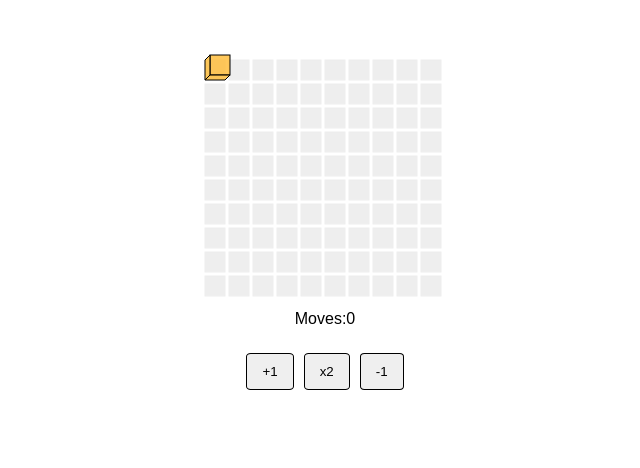
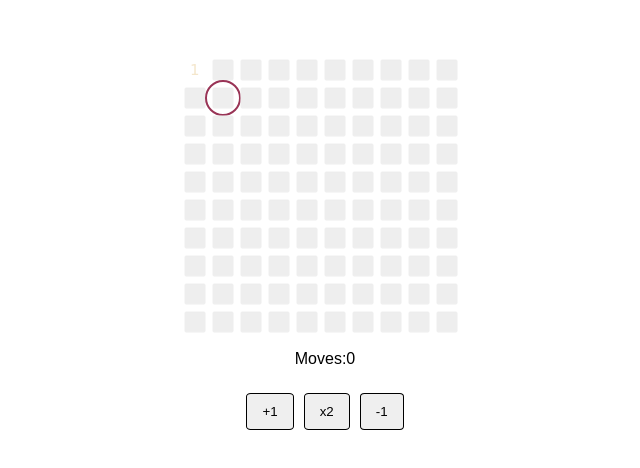
Before and after one commit to JayChetty/double, a React (Create React App) app: page / in a window 1280 px wide. Shown: the top 468 px of the page, without its empty margins (315-955 px from the left). Built offline with nearby package versions, Linux system fonts and the light colour scheme.

Commit message:
ruby ruby ruby

```diff
--- a/src/App.css
+++ b/src/App.css
@@ -52,35 +52,30 @@ button {
   }
 }
 
-.test {
-  background-color: #222;
+.action {
+  animation: Square-Change 1 0.6s linear;
+  animation-fill-mode: forwards;
+  transform-origin: center;
 }
 
-.mover {
-  animation: Square-move 1s;
-  animation-fill-mode: forwards;
+circle {
+  z-index: 10000;
 }
 
-/*.leftCube {
-  animation: Square-left 1s;
-  animation-fill-mode: forwards;
-}*/
-
-@keyframes Square-move {
-  from {
+@keyframes Square-Change {
+  0% {
   }
-  to {
-    transform: translate(5px, -5px);
+  50% {
+    transform: rotate(60deg);
+  }
+  75% {
+    transform: rotate(40deg);
+  }
+  85% {
+    transform: rotate(50deg);
+  }
+  100% {
+    transform: rotate(45deg);
+    fill: #993456;
   }
 }
-
-@keyframes Square-left {
-  from {
-    /*transform: translate(-5px, +5px);
-    opacity: 0;*/
-    height: 0px;
-  }
-  to {
-    height: auto;
-  }
-}
--- a/src/App.js
+++ b/src/App.js
@@ -14,87 +14,71 @@ class App extends Component {
   sequanceArray(size) {
     return Array.from(Array(size).keys());
   }
-  createFilledSquares(number) {
-    return this.sequanceArray(number).map(squareNumber => {
+
+  createSquares(number, target) {
+    return this.sequanceArray(100).map(squareNumber => {
+      let className = null;
+      if (number > squareNumber) {
+        className = "action";
+      }
       const size = 20;
-      const margin = 4;
+      const margin = 8;
       const rowNumber = Math.floor(squareNumber / 10);
       const colNumber = Math.floor(squareNumber % 10);
       const x = size * colNumber + margin * colNumber + offsetX;
       const y = size * rowNumber + margin * rowNumber + offsetY;
+      let text = null;
 
+      let targetCircle = null;
+      if (squareNumber === target - 1) {
+        targetCircle = (
+          <circle
+            cx={x + size / 2}
+            cy={y + size / 2}
+            r="17"
+            fill="none"
+            stroke="#993456"
+            stroke-width="2"
+          />
+        );
+      }
+
+      if (squareNumber === number - 1) {
+        let xTextAdjust = 5;
+        let textSize = 15;
+        if (number >= 10) {
+          xTextAdjust = 8;
+          textSize = 13;
+        }
+        text = (
+          <text
+            x={x + size / 2 - xTextAdjust}
+            y={y + size / 2 + 5}
+            fontFamily="Verdana"
+            fontSize={textSize}
+            fill="#f4e6cb"
+          >
+            {number}
+          </text>
+        );
+      }
       return (
         <g>
           <rect
             key={squareNumber}
-            className={"mover"}
+            className={className}
             x={x}
             y={y}
             width={size}
             height={size}
-            fill="#FFBB33"
-            stroke="#000000"
-            fillOpacity="0.8"
+            fill="#EEEEEE"
+            stroke="#EEEEEE"
+            rx={1}
+            ry={1}
           />
-          <polygon
-            points={`${x},${y} ${x + 5},${y - 5} ${x + 5},${y + 15} ${x},${y +
-              20}`}
-            fill="#FFBB33"
-            fillOpacity="0.8"
-            stroke="#000000"
-            className={"leftCube"}
-          >
-            <animateTransform
-              attributeName="transform"
-              attributeType="XML"
-              type="scale"
-              from="0.6 1"
-              to="1 1"
-              dur="1s"
-            />
-          </polygon>
-          <polygon
-            points={`${x},${y + 20} ${x + 20},${y + 20} ${x + 25},${y +
-              15} ${x + 5},${y + 15}`}
-            fill="#FFBB33"
-            fillOpacity="0.8"
-            stroke="#000000"
-            className={"leftCube"}
-          >
-            <animateTransform
-              attributeName="transform"
-              attributeType="XML"
-              type="scale"
-              from="0.6 1"
-              to="1 1"
-              dur="1s"
-            />
-          </polygon>
+          {targetCircle}
+          {text}
         </g>
-      );
-    });
-  }
-
-  createSquares() {
-    return this.sequanceArray(100).map(squareNumber => {
-      const size = 20;
-      const margin = 4;
-      const rowNumber = Math.floor(squareNumber / 10);
-      const colNumber = Math.floor(squareNumber % 10);
-      const x = size * colNumber + margin * colNumber + offsetX;
-      const y = size * rowNumber + margin * rowNumber + offsetY;
-
-      return (
-        <rect
-          key={squareNumber}
-          className={"standard"}
-          x={x}
-          y={y}
-          width={size}
-          height={size}
-          fill="#EEEEEE"
-          stroke="#EEEEEE"
-        />
       );
     });
   }
@@ -123,14 +107,11 @@ class App extends Component {
   }
 
   render() {
-    const baseRects = this.createSquares();
-    const rects = this.createFilledSquares(this.state.number);
+    const rects = this.createSquares(this.state.number, this.state.target);
 
-    // const rects = this.createGrid();
     return (
       <div className="App">
-        <svg className="grid" width="260" height="260">
-          {baseRects}
+        <svg className="grid" width="300" height="300">
           {rects}
         </svg>
         <span> Moves:{this.state.moves} </span>
```
